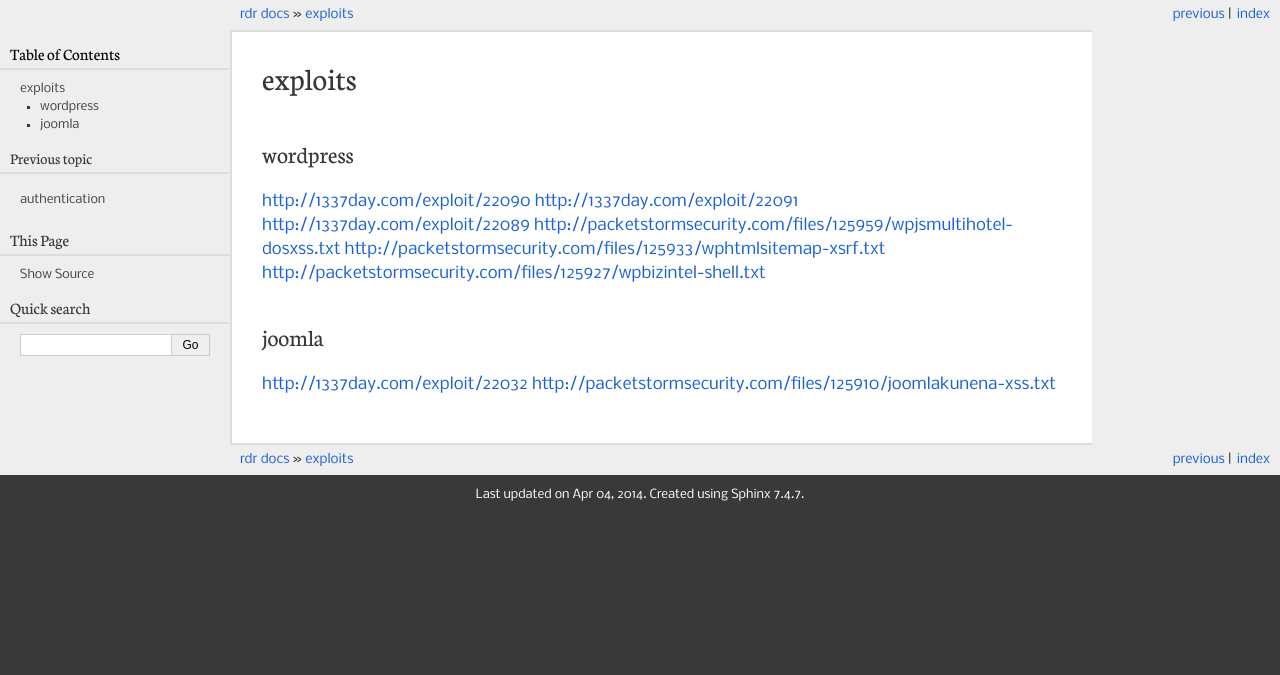
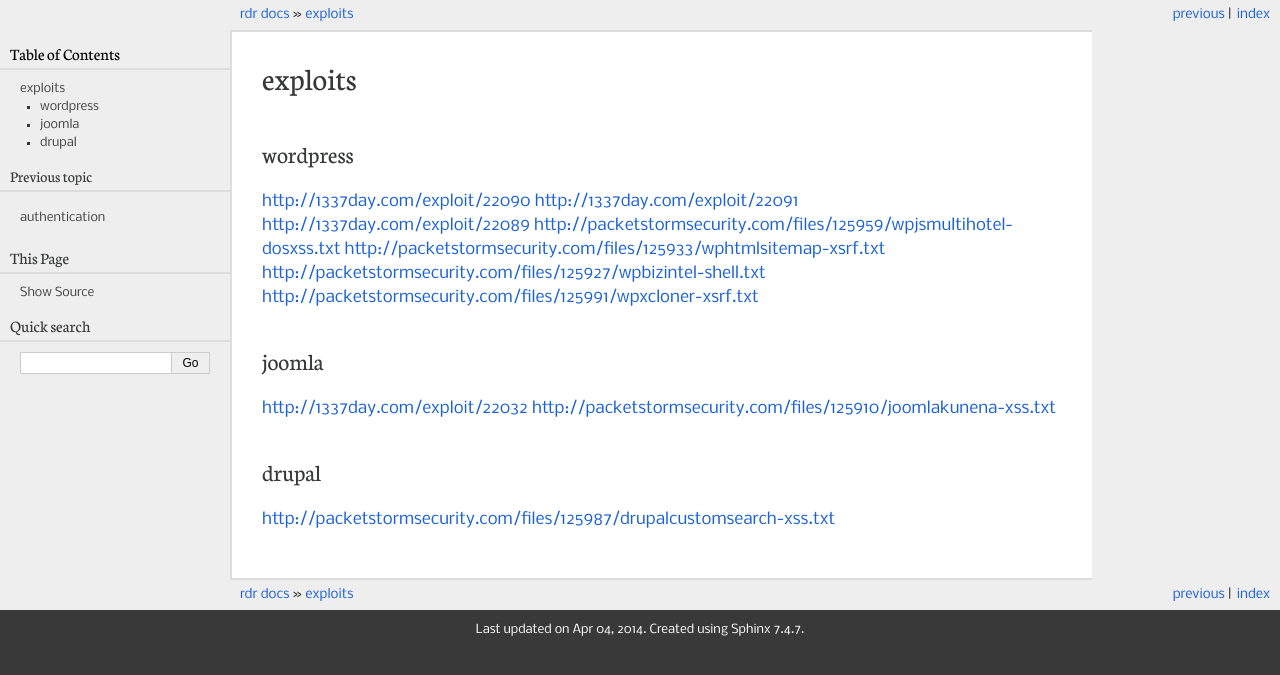
Before and after one commit to SamJoan/rdr, a Sphinx documentation site: the page built from docs/source/exploits.rst, in a window 1280 px wide. Shown: the top 675 px of the page. Built offline with Sphinx 7.4.7, drawn with Linux system fonts in a browser that asks for light colours; pages that are not in the unit, such as notebooks, are missing from menus.

Commit message:
add a simple exploit detection and xsd for other exploits

```diff
--- a/docs/source/exploits.rst
+++ b/docs/source/exploits.rst
@@ -9,8 +9,14 @@
 http://packetstormsecurity.com/files/125959/wpjsmultihotel-dosxss.txt
 http://packetstormsecurity.com/files/125933/wphtmlsitemap-xsrf.txt
 http://packetstormsecurity.com/files/125927/wpbizintel-shell.txt
+http://packetstormsecurity.com/files/125991/wpxcloner-xsrf.txt
 
 joomla
 ******
 http://1337day.com/exploit/22032
 http://packetstormsecurity.com/files/125910/joomlakunena-xss.txt
+
+drupal
+******
+
+http://packetstormsecurity.com/files/125987/drupalcustomsearch-xss.txt
```
Also changed, not shown: 3 other files.
